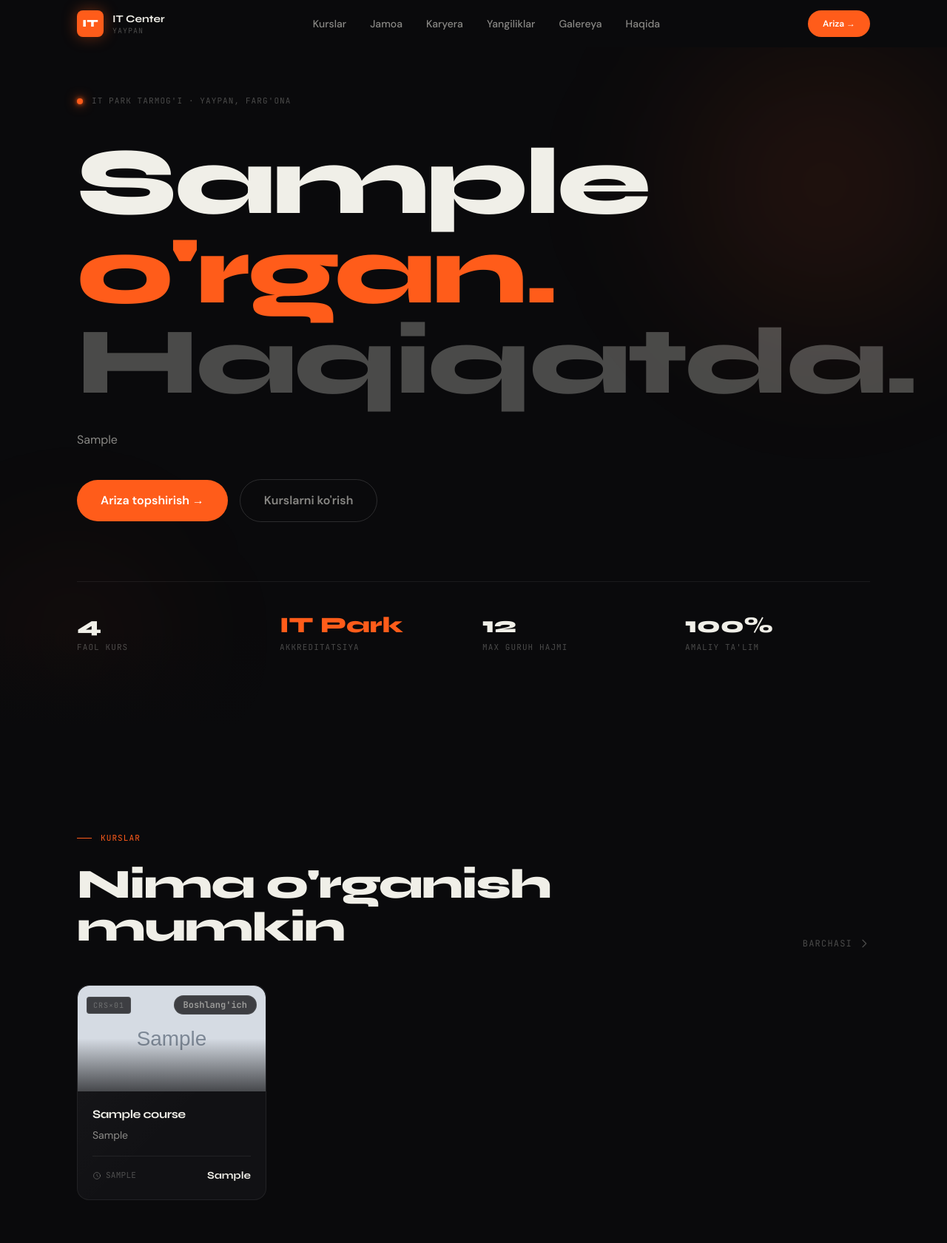
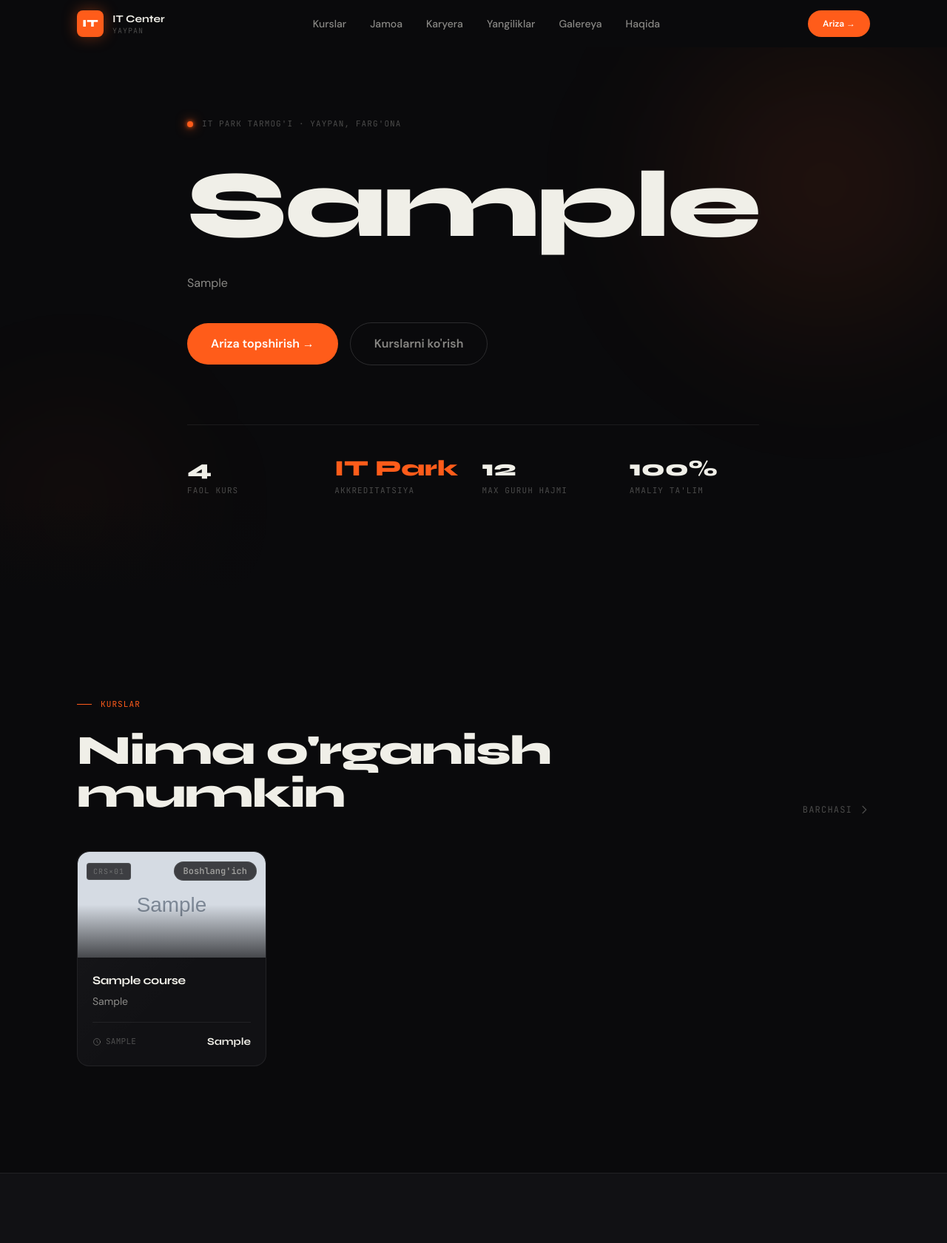
Before and after one commit to java-rakhmonaliev/ayticenter, a Django app: page / in a window 1280 px wide. Shown: the top 1681 px of the page at 74% size. Run offline with Django 5.2, Linux system fonts and the light colour scheme; tables that the repository leaves empty hold one stand-in row (values such as "Sample post"); grey boxes marked "Sample" are stand-in pictures; style sheets or scripts are compiled from the project's sources.

Commit message:
ui/ux v1

```diff
--- a/templates/core/home.html
+++ b/templates/core/home.html
@@ -30,20 +30,18 @@
     <div class="mb-8">
       <h1 class="font-display font-black leading-[0.95] tracking-tight"
           style="font-size: clamp(3.5rem, 10vw, 9rem); color: var(--text-primary);">
-        <span class="hero-reveal delay-1 block">{{ settings.hero_headline|default:"Dasturlashni" }}</span>
-        <span class="hero-reveal delay-2 block" style="color: var(--accent);">o'rgan.</span>
-        <span class="hero-reveal delay-3 block" style="color: var(--text-tertiary);">Haqiqatda.</span>
+        <span class="hero-reveal delay-1 block">{{ settings.hero_headline }}</span>
       </h1>
     </div>
 
     <!-- Sub + CTA row -->
-    <div class="hero-reveal delay-4 flex flex-col sm:flex-row sm:items-center gap-5 max-w-xl">
+    <div class="hero-reveal delay-2 flex flex-col sm:flex-row sm:items-center gap-5 max-w-xl">
       <p class="text-base leading-relaxed" style="color: var(--text-secondary);">
         {{ settings.hero_sub }}
       </p>
     </div>
 
-    <div class="hero-reveal delay-5 flex items-center gap-4 mt-10">
+    <div class="hero-reveal delay-3 flex items-center gap-4 mt-10">
       <a href="{% url 'admissions:apply' %}" class="btn-primary px-8 py-4 text-base font-bold">
         Ariza topshirish →
       </a>
@@ -53,7 +51,7 @@
     </div>
 
     <!-- Stats strip -->
-    <div class="hero-reveal delay-5 grid grid-cols-2 sm:grid-cols-4 gap-6 mt-20 pt-10"
+    <div class="hero-reveal delay-4 grid grid-cols-2 sm:grid-cols-4 gap-6 mt-20 pt-10"
          style="border-top: 1px solid var(--border);" data-stagger>
       <div class="reveal">
         <div class="font-display font-black text-3xl mb-1" style="color: var(--text-primary);" data-count="4">4</div>
@@ -208,7 +206,13 @@
     <div class="grid sm:grid-cols-2 gap-4" data-stagger>
       {% for post in latest_news %}
       <a href="{{ post.get_absolute_url }}"
-         class="card-nb group flex flex-col sm:flex-row gap-0 overflow-hidden reveal">
+         class="tilt-card card-nb group flex flex-col sm:flex-row gap-0 overflow-hidden reveal"
+         style="position: relative;">
+
+        <!-- Shimmer layer -->
+        <div class="card-shimmer absolute inset-0 pointer-events-none transition-all duration-200"
+             style="border-radius: var(--radius-md); z-index: 1;"></div>
+
         {% if post.cover_image %}
         <div class="sm:w-44 flex-shrink-0 aspect-[16/9] sm:aspect-auto overflow-hidden">
           <img src="{{ post.cover_image.url }}" alt="{{ post.title }}"
@@ -220,7 +224,8 @@
           <span class="font-mono text-[10px] uppercase tracking-widest" style="color: var(--text-tertiary);">POST</span>
         </div>
         {% endif %}
-        <div class="p-5 flex flex-col justify-between flex-1">
+
+        <div class="p-5 flex flex-col justify-between flex-1 relative z-10">
           <div>
             <time class="font-mono text-[11px] uppercase tracking-widest" style="color: var(--text-tertiary);">
               {{ post.published_at|date:"j M, Y" }}
@@ -233,6 +238,10 @@
           </div>
           <span class="mt-3 font-mono text-xs uppercase tracking-widest" style="color: var(--accent);">O'qish →</span>
         </div>
+
+        <!-- Bottom accent line on hover -->
+        <div class="h-[2px] w-0 group-hover:w-full transition-all duration-500 absolute bottom-0 left-0 right-0"
+             style="background: var(--accent); border-radius: 0 0 var(--radius-md) var(--radius-md); z-index: 2;"></div>
       </a>
       {% endfor %}
     </div>
```
Also changed, not shown: templates/career/index.html (+19 -11 lines), templates/news/detail.html (+4 -4 lines), templates/news/list.html (+18 -7 lines).
